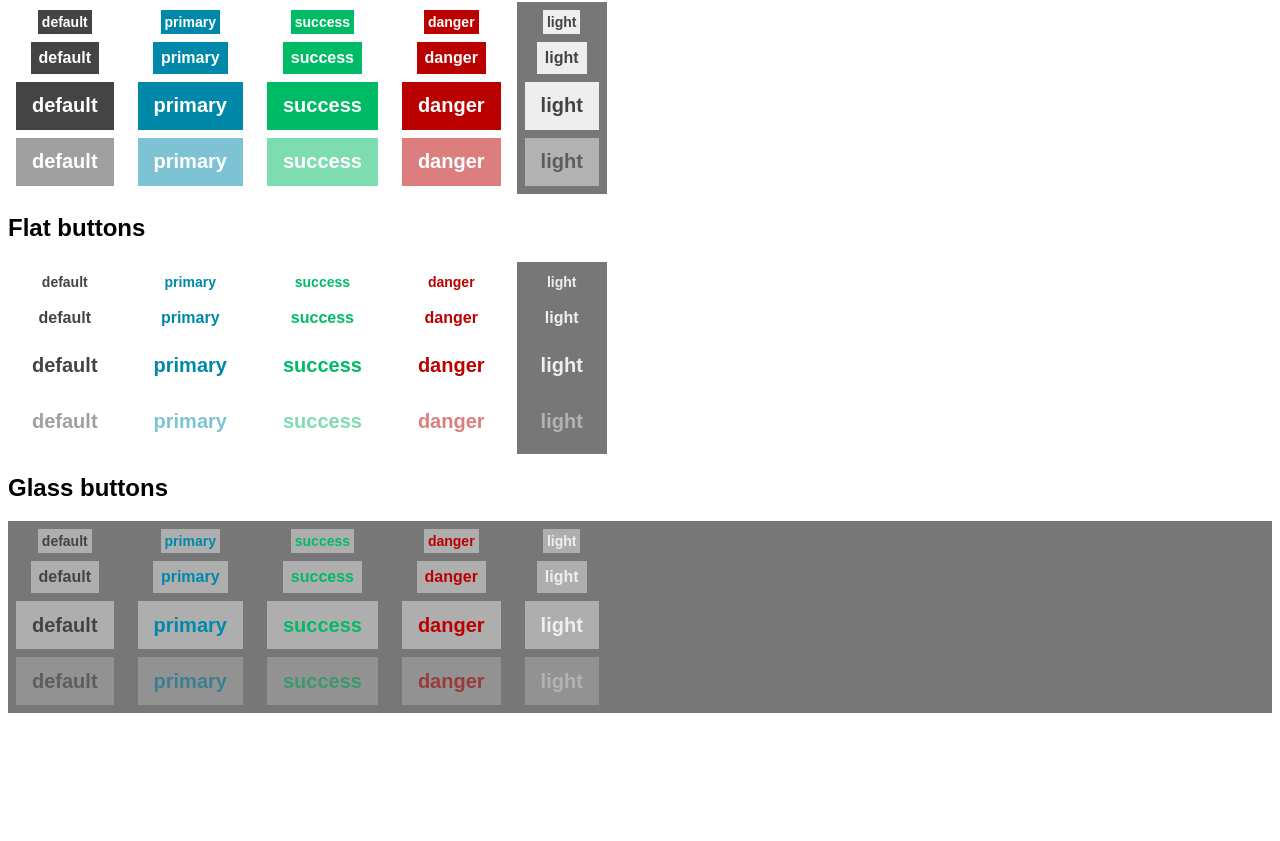
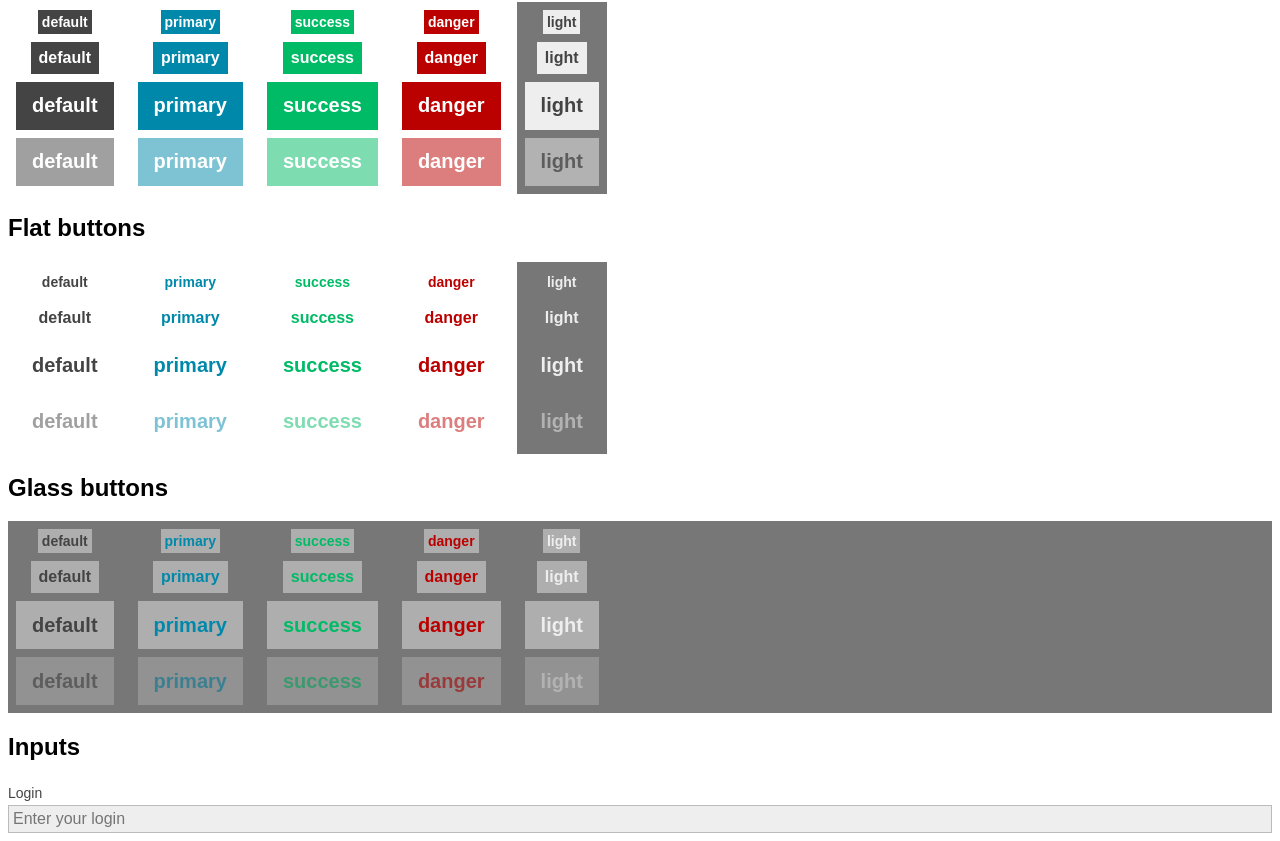
Before and after one commit to codetraceio/react-modular-ui, a React (Create React App) app: page / in a window 1280 px wide. Shown: the part 126-967 px from the top of the page. Before the commit the page ends 847 px from the top, so only its background shows below. Built offline with nearby package versions, Linux system fonts and the light colour scheme.

Commit message:
Add input component.

```diff
--- a/src/components/AbstractUiComponent.jsx
+++ b/src/components/AbstractUiComponent.jsx
@@ -14,9 +14,9 @@ export default class AbstractUiComponent extends AbstractComponent {
   }
 
   elementClassName(blockName, elementName) {
-    return settings.getClasses().element
+    return `${settings.getPrefix()}${settings.getClasses().element
       .replace('{b}', this.camelCaseToDashCase(blockName))
-      .replace('{e}', this.camelCaseToDashCase(elementName));
+      .replace('{e}', this.camelCaseToDashCase(elementName))}`;
   }
 
   blockModifierClassName(blockName, modifierName) {
@@ -104,10 +104,10 @@ export default class AbstractUiComponent extends AbstractComponent {
     return blockNameClass;
   }
 
-  elementName(elementName, modifiers) {
-    const elementNameClass = this.elementClassName(this.options.blockName, elementName);
+  elementName(blockName, elementName, modifiers) {
+    const elementNameClass = this.elementClassName(blockName, elementName);
 
-    const modifiersClass = this.modifiers(null, elementName, modifiers);
+    const modifiersClass = modifiers instanceof Array ? this.modifiers(null, elementName, modifiers) : '';
 
     if (modifiersClass !== '') {
       return `${elementNameClass} ${modifiersClass}`
--- /dev/null
+++ b/src/components/Input.jsx
@@ -0,0 +1,33 @@
+import React from 'react';
+import AbstractUiComponent from './AbstractUiComponent';
+
+export default class Input extends AbstractUiComponent {
+  getModifiers() {
+    return ['size', 'view', 'color', 'disabled'];
+  }
+
+  renderLabel() {
+    return this.props.label ? (
+      <div className={this.elementName('input', 'label')}>{this.props.label}</div>
+    ) : null;
+  }
+
+  render() {
+    return (
+      <div className={this.blockName('input', this.getModifiers())}>
+        {this.renderLabel()}
+        <input
+          placeholder={this.props.placeholder}
+          value={this.props.value}
+          disabled={this.props.disabled}
+          onChange={this.props.onChange}
+          onKeyDown={this.props.onKeyDown}
+          onKeyUp={this.props.onKeyUp}
+          onKeyPress={this.props.onKeyPress}
+          onFocus={this.props.onFocus}
+          onBlur={this.props.onBlur}
+        />
+      </div>
+    )
+  }
+}
--- a/src/example/App.jsx
+++ b/src/example/App.jsx
@@ -2,6 +2,7 @@ import React from 'react';
 import AbstractComponent from './../components/AbstractComponent';
 import Button from './../components/Button';
 import Block from './../components/Block';
+import Input from './../components/Input';
 import '../../styles/dist/default/index.css';
 
 export default class App extends AbstractComponent {
@@ -115,6 +116,10 @@ export default class App extends AbstractComponent {
               </Block>
             </Block>
           </div>
+          <h2>Inputs</h2>
+          <Block spaceHorizontal="8">
+            <Input label="Login" placeholder="Enter your login" />
+          </Block>
         </Block>
       </div>
     );
--- a/styles/src/default/constants.styl
+++ b/styles/src/default/constants.styl
@@ -4,6 +4,10 @@ $color-primary = #0088aa;
 $color-success = #00bb66;
 $color-danger = #bb0000;
 $color-light = #eeeeee;
+
+$color-light-grey = #eeeeee;
+$color-grey = #bbbbbb;
+$color-dark-grey = #444444;
 
 $xxsmall = 480px;
 $xsmall = 768px;
--- a/styles/src/default/index.styl
+++ b/styles/src/default/index.styl
@@ -1,3 +1,4 @@
 @import "main";
 @import "button";
 @import "block";
+@import "input";
```
Also changed, not shown: styles/src/default/input.styl (added, +21 -0 lines), styles/dist/default/index.css.
